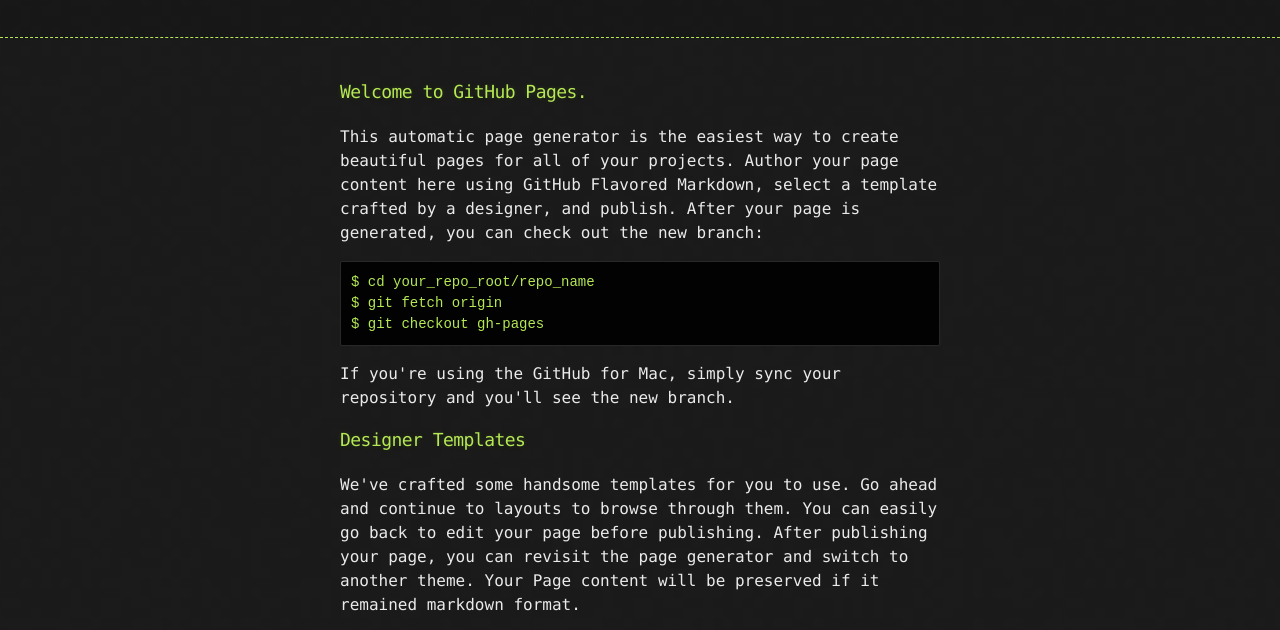
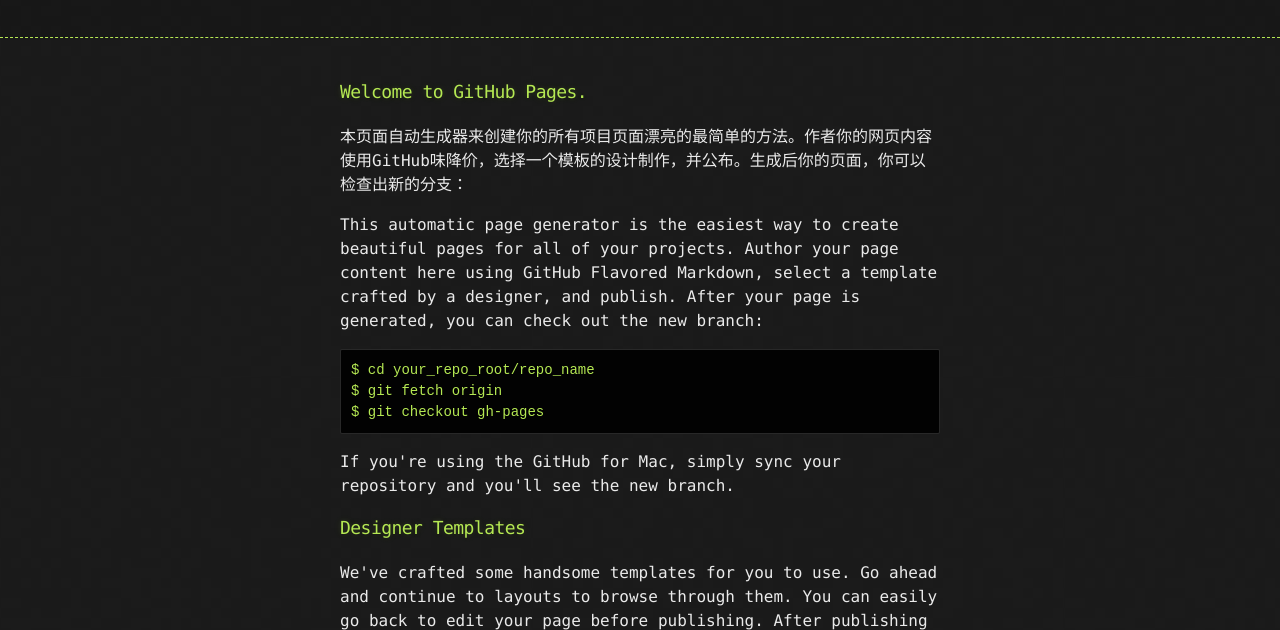
Before and after one commit to xiaohonghong/tutu, a plain HTML site: page index.html in a window 1280 px wide. Shown: the part 155-785 px from the top of the page. Drawn offline with Linux system fonts and the light colour scheme.

Commit message:
页面翻译

```diff
--- a/index.html
+++ b/index.html
@@ -31,6 +31,7 @@
         <h3>
 <a id="welcome-to-github-pages" class="anchor" href="#welcome-to-github-pages" aria-hidden="true"><span class="octicon octicon-link"></span></a>Welcome to GitHub Pages.</h3>
 
+<p>本页面自动生成器来创建你的所有项目页面漂亮的最简单的方法。作者你的网页内容使用GitHub味降价，选择一个模板的设计制作，并公布。生成后你的页面，你可以检查出新的分支：</p>
 <p>This automatic page generator is the easiest way to create beautiful pages for all of your projects. Author your page content here using GitHub Flavored Markdown, select a template crafted by a designer, and publish. After your page is generated, you can check out the new branch:</p>
 
 <pre><code>$ cd your_repo_root/repo_name
```
